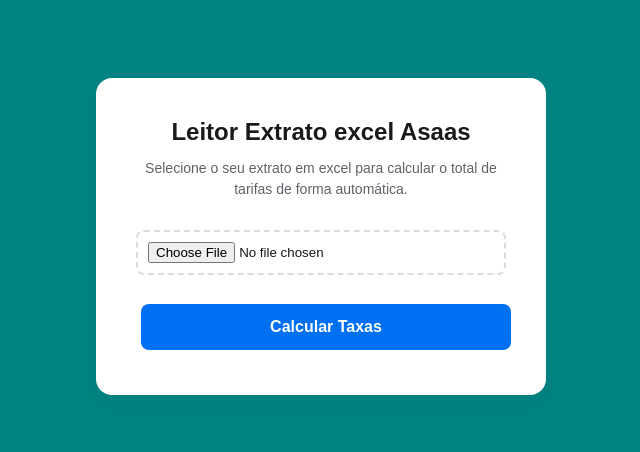
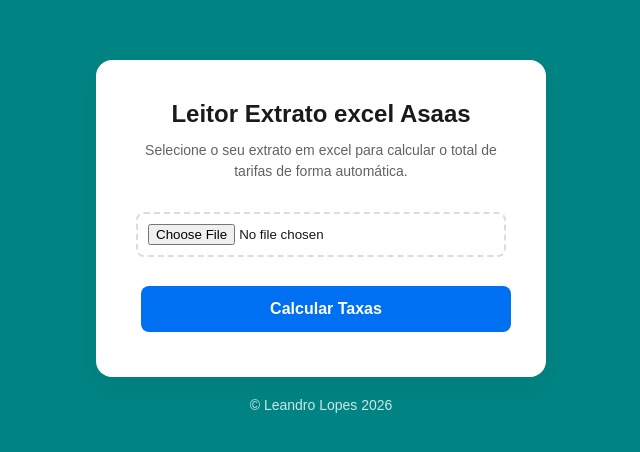
Before and after one commit to leandrolopes21/Aplicacao_Sincro_front-end, a Next.js app: page / in a window 1280 px wide. Shown: the part 164-616 px from the top of the page, without its empty margins (319-959 px from the left). Built offline with nearby package versions, Linux system fonts and the light colour scheme.

Commit message:
Atualização
Inserindo rodapé

```diff
--- a/src/app/page.js
+++ b/src/app/page.js
@@ -117,6 +117,9 @@
           </div>
         )}
       </div>
+      <footer className={styles.footer}>
+        <p>&copy; Leandro Lopes 2026</p>
+      </footer>
     </main>
   );
 }
--- a/src/app/page.module.css
+++ b/src/app/page.module.css
@@ -1,5 +1,6 @@
 .container {
   display: flex;
+  flex-direction: column;
   justify-content: center;
   align-items: center;
   min-height: 100vh;
@@ -219,3 +220,10 @@
   padding: 0 12px;
   margin: 0;
 }
+
+.footer {
+  margin-top: 20px;
+  color: #ffffff;
+  font-size: 14px;
+  opacity: 0.8;
+}
```
